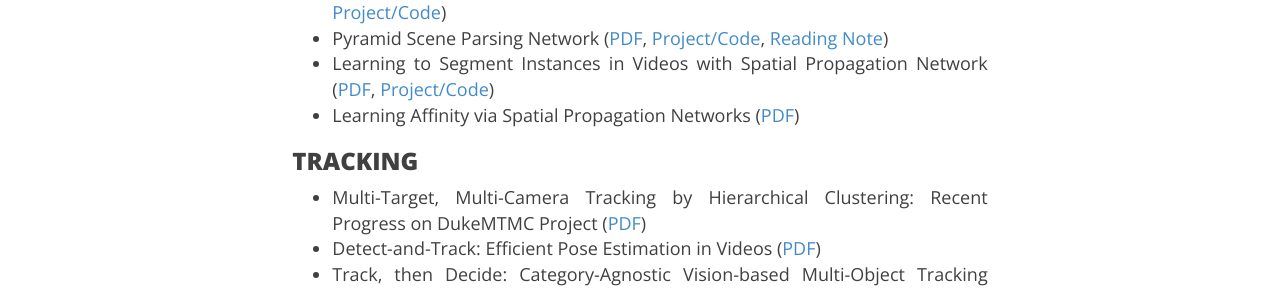
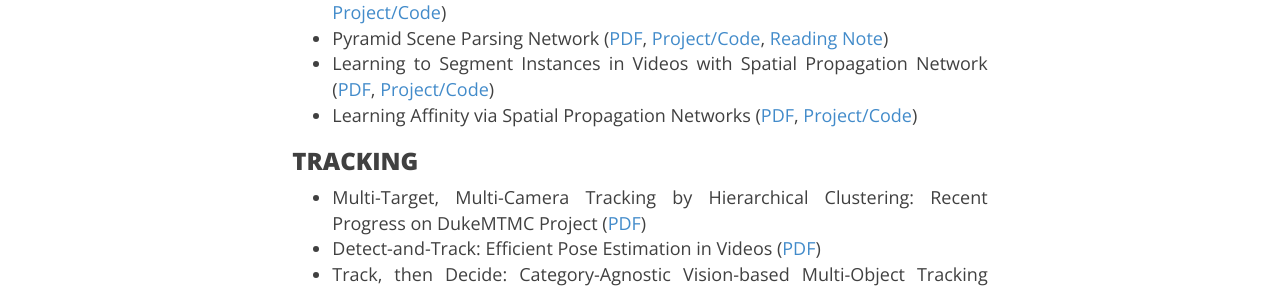
Before and after one commit to joshua19881228/joshua19881228.github.io, a Jekyll site: the page built from _posts/Computer_Vision/2016-08-25-my-jumble-of-computer-vision.md, in a window 1280 px wide and 900 px high, scrolled down 6475 px. Shown: the part 157-449 px from the top of the window. Built offline with Jekyll 4.4.1, drawn with Linux system fonts in a browser that asks for light colours; nearby versions of some CDN libraries; formulas are drawn with MathJax 3; comment, search, counter and statistics services are not loaded.

Commit message:
update post

```diff
--- a/_posts/Computer_Vision/2016-08-25-my-jumble-of-computer-vision.md
+++ b/_posts/Computer_Vision/2016-08-25-my-jumble-of-computer-vision.md
@@ -151,7 +151,7 @@ I am going to maintain this page to record a few things about computer vision th
 * ICNet for Real-Time Semantic Segmentation on High-Resolution Images ([PDF](https://arxiv.org/abs/1704.08545), [Project/Code](https://hszhao.github.io/projects/icnet/))
 * Pyramid Scene Parsing Network ([PDF](https://arxiv.org/abs/1612.01105), [Project/Code](https://github.com/hszhao/PSPNet), [Reading Note](https://joshua19881228.github.io/2017-09-19-PSPNet/))
 * Learning to Segment Instances in Videos with Spatial Propagation Network ([PDF](http://davischallenge.org/challenge2017/papers/DAVIS-Challenge-6th-Team.pdf), [Project/Code](https://github.com/JingchunCheng/Seg-with-SPN))
-* Learning Affinity via Spatial Propagation Networks ([PDF](https://arxiv.org/abs/1710.01020))
+* Learning Affinity via Spatial Propagation Networks ([PDF](https://arxiv.org/abs/1710.01020), [Project/Code](https://github.com/Liusifei/caffe-spn))
 
 ### TRACKING ###
 
```
